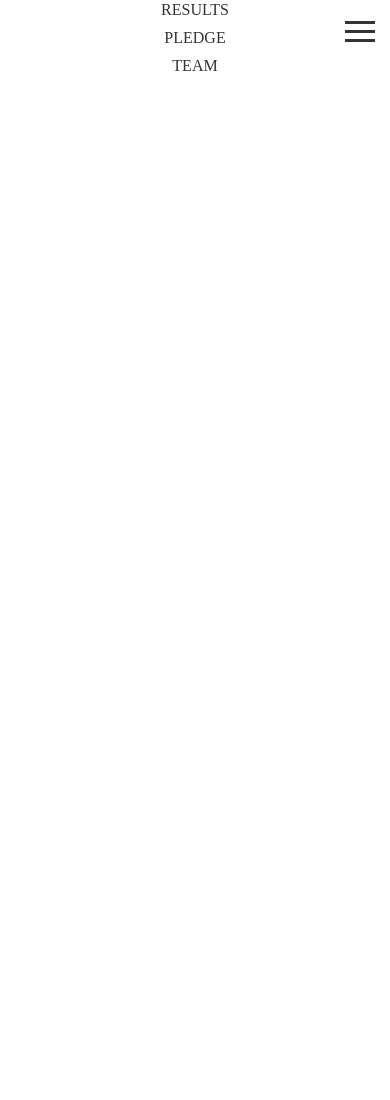
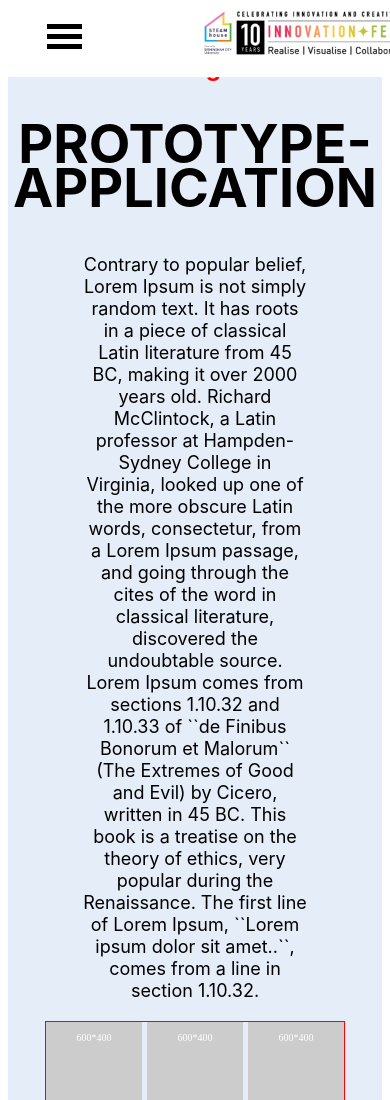
Before and after one commit to abhash-rai/emergency-vehicle-management-system, a plain HTML site: page html/index.html in a window 390 px wide. Shown: the top 1100 px of the page. Before the commit the page ends 844 px from the top, so only its background shows below. Drawn offline with Linux system fonts and the light colour scheme.

```diff
--- a/html/index.html
+++ b/html/index.html
@@ -5,10 +5,15 @@
   <meta charset="utf-8">
 
   <link rel="stylesheet" href="/styles/html.css" />
+  <link rel="stylesheet" href="https://cdnjs.cloudflare.com/ajax/libs/font-awesome/5.15.1/css/all.min.css"
+    integrity="sha512-+4zCK9k+qNFUR5X+cKL9EIR+ZOhtIloNl9GIKS57V1MyNsYpYcUrUeQc9vNfzsWfV28IaLL3i96P9sdNyeRssA=="
+    crossorigin="anonymous" />
+
 
   <meta name="viewport" content="width=device-width, initial-scale=1.0">
 
-    <meta name="description" content="NEPAworks helps you connect with Nepal's top professionals, find work and create network!" />
+  <meta name="description"
+    content="NEPAworks helps you connect with Nepal's top professionals, find work and create network!" />
   <meta name="keywords" content="NEPAworks, Nepali, Freelancing, Freelancer, Work" />
 
   <title>Smart Parking System</title>
@@ -22,11 +27,20 @@
 
 <body>
   <header>
+    <div class="main">
       <div class="logo-left">
         <img src="/images/company logo.jpg" alt="Company Logo">
       </div>
-        <nav>
-            <ul>
+      <div class="containers">
+        <nav class="nav_checkbox">
+
+          <input type="checkbox" id="tab-nav" class="label" >
+          <label for="tab-nav" class="label">
+            <div class="burger"></div>
+            <div class="burger"></div>
+            <div class="burger"></div>
+          </label>
+          <ul class="content_nav">
             <li><a href="#">INTRO</a></li>
             <li><a href="#">OUR GOALS</a></li>
             <li><a href="#">DESIGN STORY</a></li>
@@ -35,25 +49,40 @@
             <li><a href="#">TEAM</a></li>
           </ul>
         </nav>
+      </div>
       <div class="logo-right">
         <img src="/images/Logo.jpg" alt="Company Logo">
       </div>
-        <div class="hamburger">
-            <div></div>
-            <div></div>
-            <div></div>
     </div>
   </header>
 
-    <script>
-        const hamburger = document.querySelector(".hamburger");
-        const menu = document.querySelector("ul");
 
-        hamburger.addEventListener("click", function() {
-          hamburger.classList.toggle("open");
-          menu.classList.toggle("open");
-        });
-      </script>
-    </body>
+
+
+  <!-- protype application -->
+
+    <section>
+      <div class="type">
+        <div class="top">
+          <h2>Design</h2>
+        </div>
+        <div class="proto">
+          <h1>PROTOTYPE-APPLICATION</h1>
+          <P>Contrary to popular belief, Lorem Ipsum is not simply random text. It has roots in a piece of classical Latin literature from 45 BC, making it over 2000 years old. Richard McClintock, a Latin professor at Hampden-Sydney College in Virginia, looked up one of the more obscure Latin words, consectetur, from a Lorem Ipsum passage, and going through the cites of the word in classical literature, discovered the undoubtable source. Lorem Ipsum comes from sections 1.10.32 and 1.10.33 of ``de Finibus Bonorum et Malorum`` (The Extremes of Good and Evil) by Cicero, written in 45 BC. This book is a treatise on the theory of ethics, very popular during the Renaissance. The first line of Lorem Ipsum, ``Lorem ipsum dolor sit amet..``, comes from a line in section 1.10.32.</P>
+        </div>
+        <div class="box">
+          <div class="div"><p>600*400</p></div>
+          <div class="div"><p>600*400</p></div>
+          <div class="div"><p>600*400</p></div>
+        </div>
+        <div class="box">
+          <div class="div"><p>600*400</p></div>
+          <div class="div"><p>600*400</p></div>
+          <div class="div"><p>600*400</p></div>
+        </div>
+      </div>
+
+    </section>
+
 
 </html>
--- a/styles/html.css
+++ b/styles/html.css
@@ -1,140 +1,242 @@
 html {
-    font-size: 10px;
+  font-size: 10px;
+  scroll-behavior: smooth;
+
+
 }
 
 header {
-    display: grid;
-    grid-template-columns: auto 1fr auto;
-    align-items: center;
-    padding: 2rem;
-    width: 100%;
-    height: 9rem;
-    background-color: #FFFFFF;
+  position: fixed;
+  top: 0;
+  z-index: 1;
+  width: 100%;
+  background: white;
+
+
 }
 
-.logo-left,
-.logo-right {
-    justify-self: center;
+.main {
+  display: grid;
+  grid-template-columns: 20% 60% 20%;
+  /* border:1px solid red; */
+
+
 }
 
-.logo-left img {
-    padding-left: 8rem;
-    width: 19.2rem;
-    height: 7.3rem;
+.content_nav {
+  display: grid;
+  grid-template-columns: 12% 18% 22% 12% 12% 12% 12%;
+  list-style: none;
+  margin-left: 5%;
+  /* border: 1px solid red; */
+  padding-top: 5%;
 }
 
-.logo-right img {
-    padding-right: 8rem;
-    width: 20.446rem;
-    height: 4.496rem;
+.logo-right {
+  padding-top: 5%;
 }
 
-nav {
-    justify-self: stretch;
+.logo-left {
+  padding-top: 2%;
+  margin-left: 25%;
 }
 
-ul {
-    display: grid;
-    grid-template-columns: repeat(6, auto);
-    grid-column-gap: 20px;
-    list-style: none;
-    margin: 0;
-    padding: 0;
+
+.tab-nav {
+
+  outline: none;
+  display: none;
+
 }
 
-li {
-    text-align: center;
+.label {
+
+  display: none;
+  color: black;
+
 }
 
-a {
-    color: #333;
-    text-decoration: none;
-    font-size: 1.3rem;
+.burger {
+
+  width: 35px;
+  height: 5px;
+  background-color: black;
+  margin-top: 5px;
+
 }
 
-a:hover {
-    color: #666;
+
+.content_nav li {
+  display: inline-block;
+  padding-right: 10px;
+  text-align: center;
+
 }
 
-/* Media Queries */
+.content_nav li a {
+  width: 2.875rem;
+  height: 1.0625rem;
+  left: 23.5rem;
+  top: 2.3125rem;
 
-@media only screen and (max-width: 768px) {
-    header {
-        grid-template-columns: 1fr;
-        grid-template-rows: 9rem;
-        padding: 1rem;
-    }
+  font-family: 'Inter';
+  font-style: normal;
+  font-weight: 600;
+  line-height: 1rem;
+  font-size: 1.3rem;
+  letter-spacing: 0.006em;
+  padding: 3.5rem 1.5rem;
 
-    .logo-left {
-        display: none;
-    }
+  text-transform: uppercase;
 
-    .logo-right {
-        display: none;
-    }
+  color: #000000;
 
-    nav {
-        justify-self: center;
-        align-self: end;
-    }
 
-    ul {
-        display: flex;
-        flex-direction: column;
-        align-items: center;
-        background-color: #FFFFFF;
-        position: absolute;
-        top: 8rem;
-        left: 0;
-        width: 100%;
-        transform: translateY(-100%);
-        transition: transform 0.3s ease-in-out;
-        margin: 0; /* Remove the margin */
-        padding: 0; /* Remove the padding */
-    }
+}
 
-    ul.open {
-        transform: translateY(0);
-    }
+.content_nav li a::after {
 
-    li {
-        margin: 0.5rem 0;
-    }
+  content: '';
+  display: block;
+  height: 2px;
+  background-color: white;
+  position: absolute;
+  left: 0;
+  right: 0;
+  transform-origin: right;
+  transform: scale(0, 1);
+  transition: transform ease-in-out 0.5s;
 
-    a {
-        font-size: 1.6rem;
-    }
+}
 
-    .hamburger {
-        display: block;
-        position: absolute;
-        top: 1.5rem;
-        right: 1.5rem;
-        width: 3rem;
-        height: 3rem;
-        cursor: pointer;
-    }
+.content_nav li a:hover::after {
 
-    .hamburger div {
-        width: 100%;
-        height: 0.3rem;
-        background-color: #333;
-        margin: 0.6rem auto;
-        transition: all 0.3s ease-in-out;
-    }
+  transform: scale(1, 1);
 
-    .hamburger.open div:nth-child(1) {
-        transform: translateY(0.6rem) rotate(45deg);
-    }
+}
 
-    .hamburger.open div:nth-child(2) {
-        opacity: 0;
-    }
 
-    .hamburger.open div:nth-child(3) {
-        transform: translateY(-0.6rem) rotate(-45deg);
-    }
-    .hamburger span {
-        display: none;
-    }
+@media screen and (max-width: 1080px) {
+
+  .main {
+    width: 100%;
+  }
+
+
 }
+
+@media screen and (max-width: 770px) {
+
+  .main {
+    width: 100%;
+    display: grid;
+    grid-template-columns: 0% 50% 50%;
+
+
+  }
+
+  .containers {
+    padding-left: 20%;
+  }
+
+  .label {
+
+    display: grid;
+    cursor: pointer;
+    grid-column: 3;
+    padding-right: 10px;
+
+  }
+
+  .content_nav {
+
+    display: grid;
+    grid-template-columns: 1fr;
+    grid-column: 1/4;
+    text-align: center;
+    max-height: 0;
+    overflow: hidden;
+    transition: all ease-in-out 0.6s;
+
+  }
+
+  .nav_checkbox input:checked~.content_nav {
+
+    max-height: 500px;
+
+  }
+
+  .content_nav li {
+
+    padding: 15px 0px;
+    width: 120%;
+
+  }
+
+  .logo-left img {
+    display: None;
+  }
+
+}
+
+
+
+
+/* prototype application */
+
+.type {
+  background-color: #E5EDF9;
+  padding-top: 5%;
+}
+
+.top {
+  padding-top: 3%;
+  font-family: 'Inter';
+font-style: normal;
+font-weight: 700;
+font-size: 1.6rem;
+line-height: 1.9rem;
+text-align: center;
+color: #FF0000;
+
+}
+
+
+.proto {
+font-family: 'Inter';
+font-style: normal;
+font-weight: 700;
+font-size: 3.6rem;
+line-height: 4.4rem;
+text-align: center;
+
+color: #000000;
+
+}
+
+.proto p {
+  margin: 0% 20%;
+  font-family: 'Inter';
+font-style: normal;
+font-weight: 400;
+font-size: 1.8rem;
+line-height: 2.2rem;
+text-align: center;
+
+}
+
+.box {
+  display: grid;
+  grid-template-columns: 1fr 1fr 1fr;
+  gap: 2%;
+  margin: 5% 10%;
+  border: 1px solid red;
+  height:40vh;
+}
+
+.div {
+  background-color: #cccccc;
+  color: white;
+  text-align: center;
+
+}
```
Also changed, not shown: images/Modern Minimal Technology Background Banner 1.png (added), images/download 1.png (added). Lines whose indentation alone changed are shown as unchanged.
